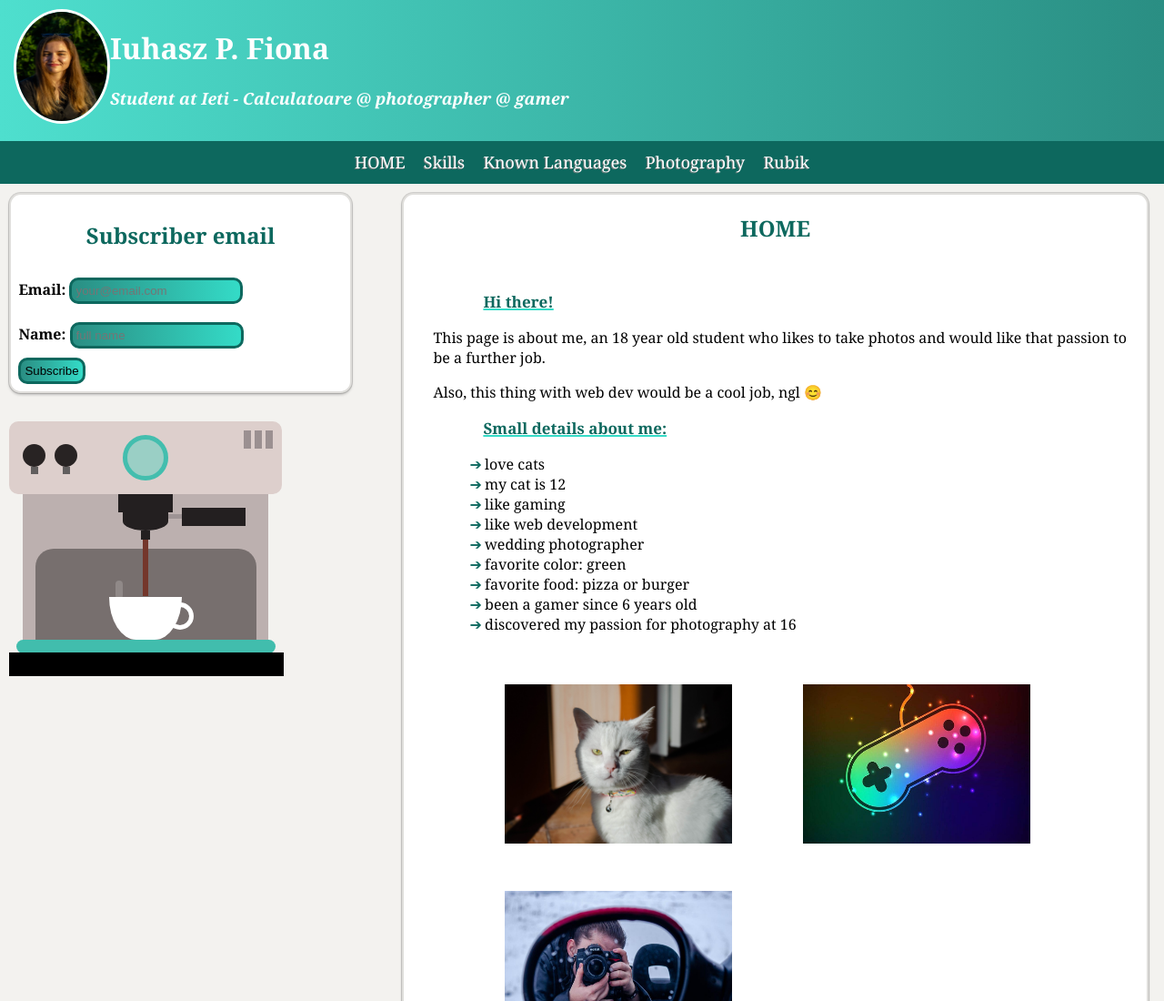
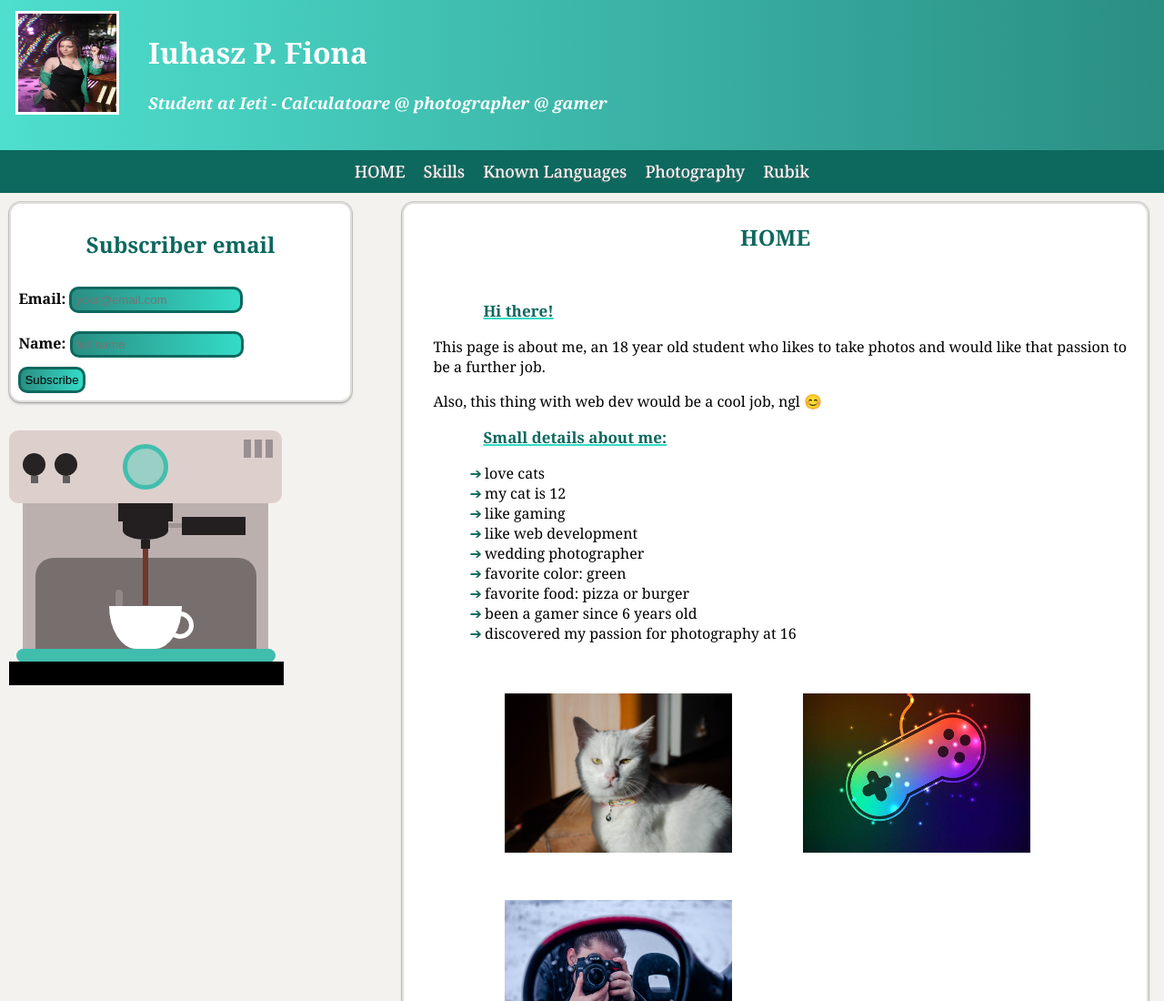
Before and after one commit to fioip/fioip.github.io, a plain HTML site: page index.html in a window 1280 px wide. Shown: the top 1100 px of the page at 91% size. Drawn offline with Linux system fonts and the light colour scheme.

Commit message:
modify header

```diff
--- a/index.html
+++ b/index.html
@@ -9,14 +9,15 @@
   </head>
   <body>
     <header>
-      <div class="head">
-        <img src="images/DSC_2995.jpg" alt="profile pic" class="pp" />
+      <div id="header-wrapper">
+        <img src="images/fio1.jpg" alt="profile pic" class="pp" />
+        <div class="header-info">
+          <h1 class="fio">Iuhasz P. Fiona</h1>
 
-        <h1 class="fio">Iuhasz P. Fiona</h1>
-
-        <h2 id="job-title">
-          Student at Ieti - Calculatoare @ photographer @ gamer
-        </h2>
+          <h2 id="job-title">
+            Student at Ieti - Calculatoare @ photographer @ gamer
+          </h2>
+        </div>
       </div>
 
       <ul id="top-menu-bar">
--- a/style.css
+++ b/style.css
@@ -205,9 +205,10 @@ ul {
   padding: 0.5%;
 }
 
-.head {
+#header-wrapper {
+  display: flex;
+  flex-direction: row;
   padding: 10px 15px 20px 15px;
-  display: block;
   background-image: linear-gradient(
     to right,
     rgb(42, 142, 131),
@@ -215,7 +216,7 @@ ul {
   );
 }
 
-.head:hover {
+#header-wrapper:hover {
   background-image: linear-gradient(
     to right,
     rgb(78, 223, 206),
@@ -223,23 +224,23 @@ ul {
   );
 }
 
+.header-info {
+  flex: 1;
+  padding: 5px;
+  margin-left: 2%;
+  color: white;
+}
+
 .pp {
-  border-radius: 100%;
   border: 3px solid white;
-  height: 120px;
-  width: 100px;
-  float: left;
+  height: 108px;
+  width: 108px;
+  margin: 2px;
 }
 
 #job-title {
   font-style: italic;
   font-size: large;
-  margin-left: 6%;
-  color: white;
-}
-
-.fio {
-  margin-left: 6%;
   color: white;
 }
 
```
Also changed, not shown: images/DSC_2995.jpg (deleted), images/fio.jpg (added), images/fio1.jpg (added).
